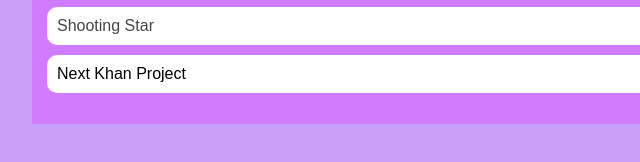
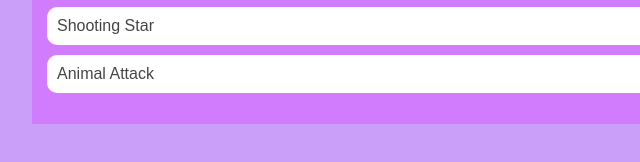
Before and after one commit to sophiaweaver/sophiaweaver.github.io, a plain HTML site: page portfolio.html in a window 1280 px wide. Shown: the part 420-582 px from the top of the page, 208-848 px from the left. Drawn offline with Linux system fonts and the light colour scheme.

Commit message:
push animal attack

```diff
--- a/portfolio.html
+++ b/portfolio.html
@@ -122,7 +122,7 @@
                     <ul class="portfolio">
                         <li><a href="https://www.khanacademy.org/computer-programming/spin-off-of-project-whats-for-dinner/4841111217029120">What's For Dinner</a></li>
                         <li><a href="https://www.khanacademy.org/computer-programming/spin-off-of-project-shooting-star/5496072942698496">Shooting Star</a></li>
-                        <li>Next Khan Project</li>
+                        <li><a href="https://www.khanacademy.org/computer-programming/spin-off-of-project-animal-attack/5355659648876544">Animal Attack</a></li>
                     </ul>
 
                 </div>
```
